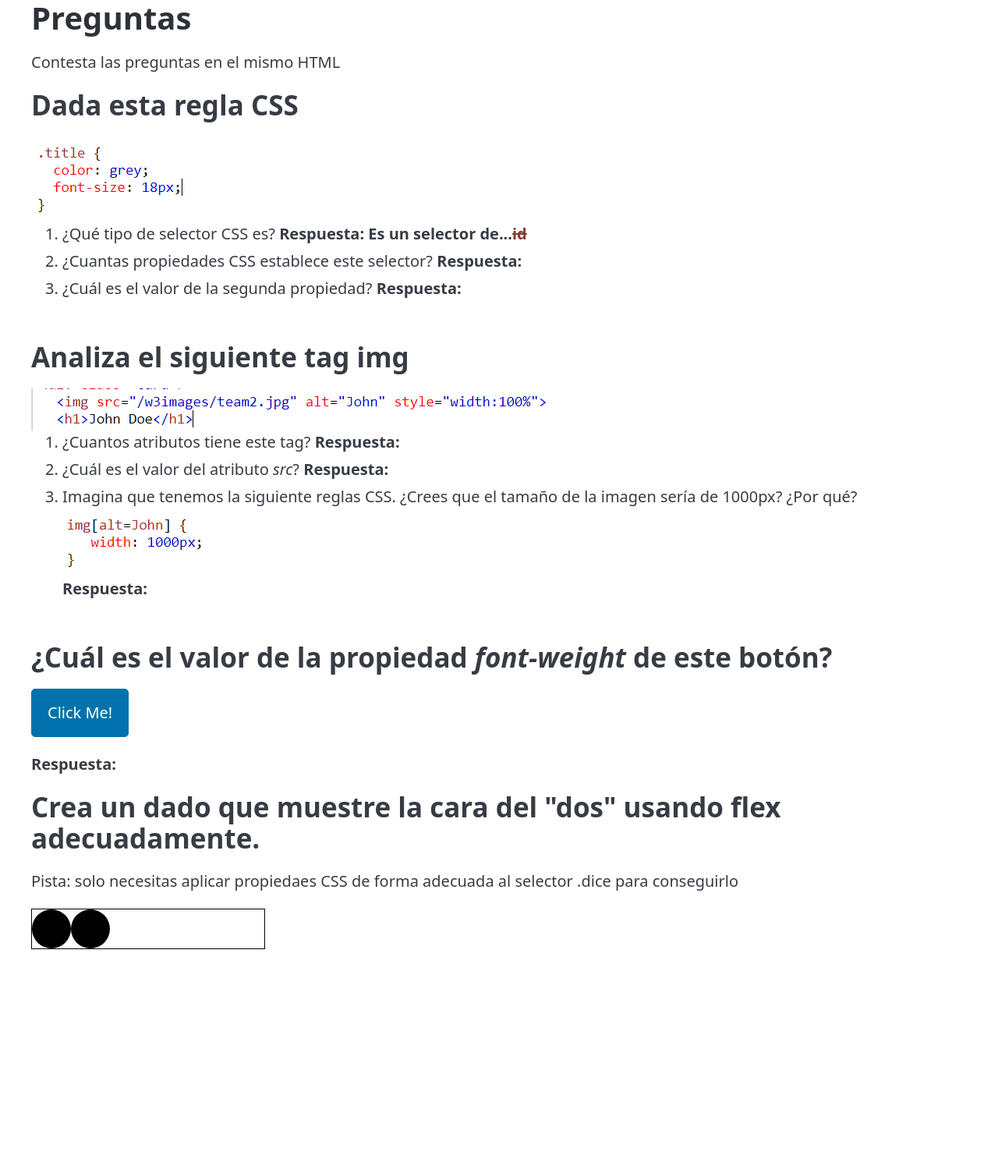
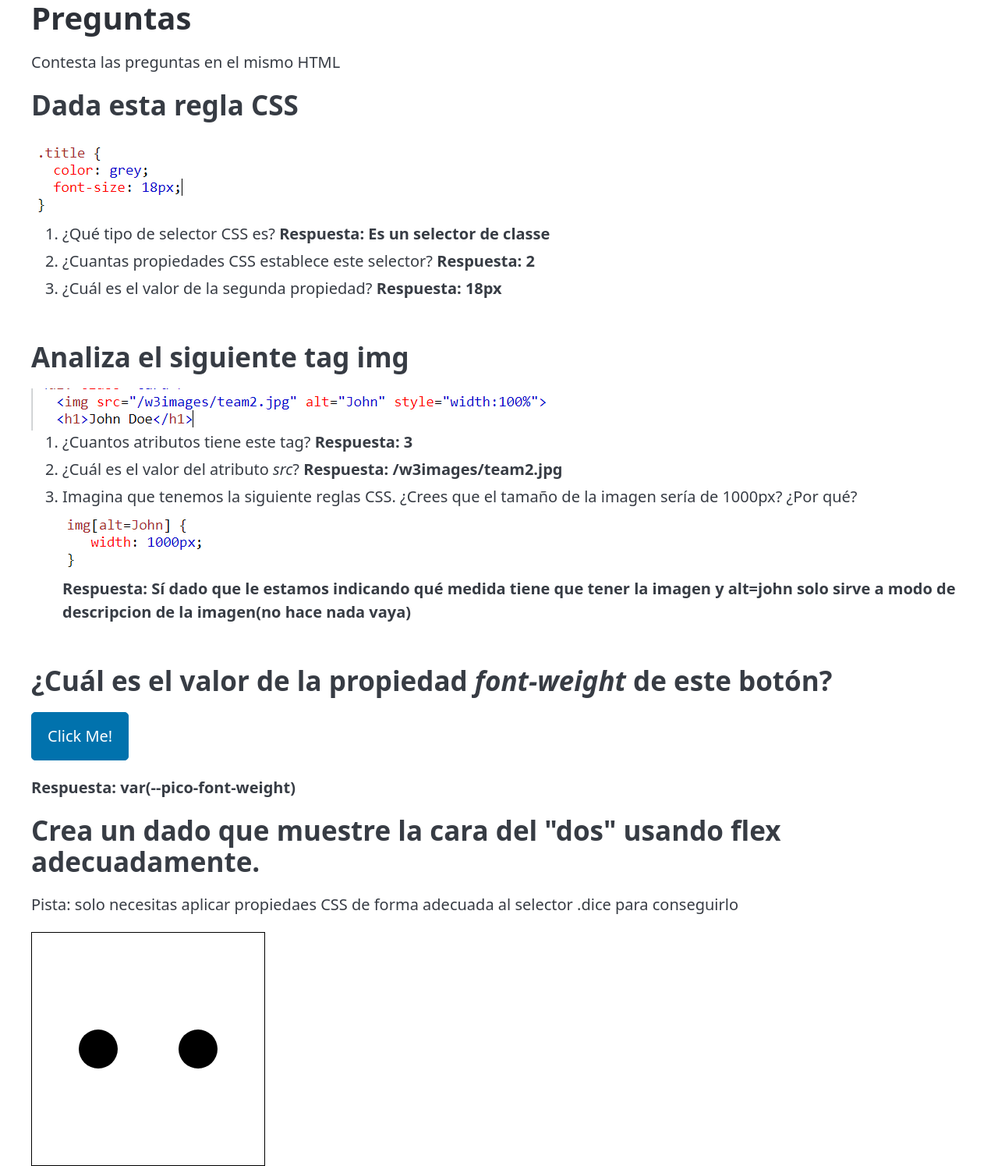
Before and after one commit to shimotachi3/ironhack-evaluacion-continua-uf1841, a plain HTML site: page ejercicio-teoria-y-flex/index.html in a window 1280 px wide. Shown: the whole page at 78% size. Before the commit the page ends 1217 px from the top, so only its background shows below. Drawn offline with nearby package versions, Linux system fonts and the light colour scheme.

Commit message:
finished

```diff
--- a/ejercicio-teoria-y-flex/index.html
+++ b/ejercicio-teoria-y-flex/index.html
@@ -15,6 +15,11 @@
             display: flex;
             border: 1px solid black;
             width: 300px;
+            height: 300px;
+            align-items: center;
+            justify-content: space-between;
+            padding: 0 60px;
+
         }
 
         .dice>div {
@@ -23,7 +28,9 @@
             border-radius: 50%;
             background-color: black;
         }
+
     </style>
+
 
 </head>
 
@@ -36,22 +43,22 @@
         <h2>Dada esta regla CSS</h2>
         <img src="cssrule.png" alt="">
         <ol>
-            <li>¿Qué tipo de selector CSS es? <span>Respuesta: Es un selector de...<del>id</del> </span></li>
-            <li>¿Cuantas propiedades CSS establece este selector? <span>Respuesta:</span></li>
-            <li>¿Cuál es el valor de la segunda propiedad? <span>Respuesta:</span></li>
+            <li>¿Qué tipo de selector CSS es? <span>Respuesta: Es un selector de classe</span></li>
+            <li>¿Cuantas propiedades CSS establece este selector? <span>Respuesta: 2</span></li>
+            <li>¿Cuál es el valor de la segunda propiedad? <span>Respuesta: 18px</span></li>
         </ol>
         <h2>Analiza el siguiente tag img</h2>
         <img src="tagimg.png" alt="">
         <ol>
-            <li>¿Cuantos atributos tiene este tag? <span>Respuesta:</span></li>
-            <li>¿Cuál es el valor del atributo <i>src</i>? <span>Respuesta:</span></li>
+            <li>¿Cuantos atributos tiene este tag? <span>Respuesta: 3</span></li>
+            <li>¿Cuál es el valor del atributo <i>src</i>? <span>Respuesta: /w3images/team2.jpg</span></li>
             <li>Imagina que tenemos la siguiente reglas CSS. ¿Crees que el tamaño de la imagen sería de 1000px? ¿Por
                 qué? <img src="big-image.png" alt=""> </li>
-            <p><span>Respuesta:</span></p>
+            <p><span>Respuesta: Sí dado que le estamos indicando qué medida tiene que tener la imagen y alt=john solo sirve a modo de descripcion de la imagen(no hace nada vaya)</span></p>
         </ol>
         <h2>¿Cuál es el valor de la propiedad <i>font-weight</i> de este botón?</h2>
         <button type="button" onclick="alert('Hello world!')">Click Me!</button>
-        <p><span>Respuesta: </span></p>
+        <p><span>Respuesta: var(--pico-font-weight)</span></p>
     </div>
     <div class="container">
         <h2>Crea un dado que muestre la cara del "dos" usando flex adecuadamente.</h2>
```
